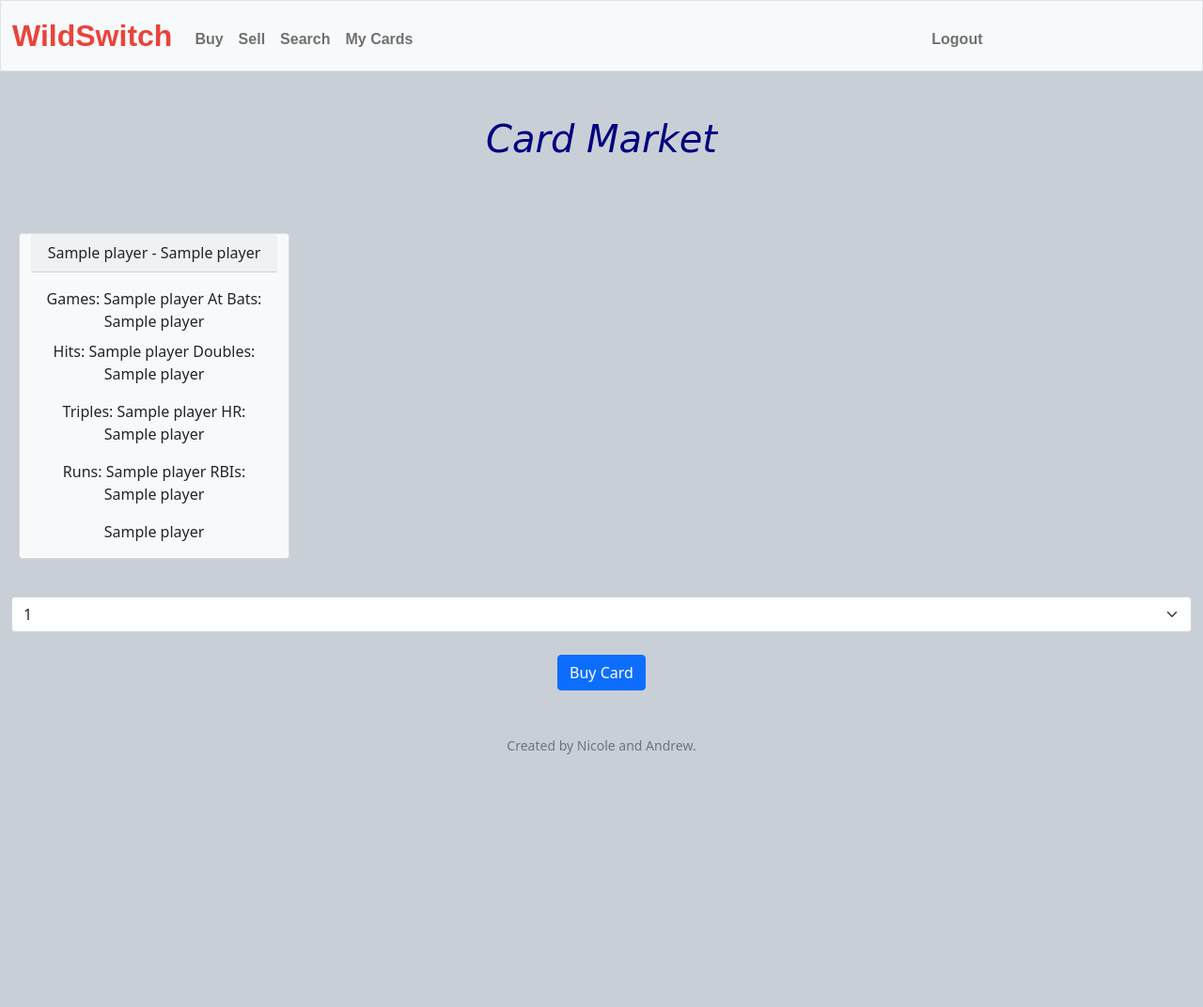
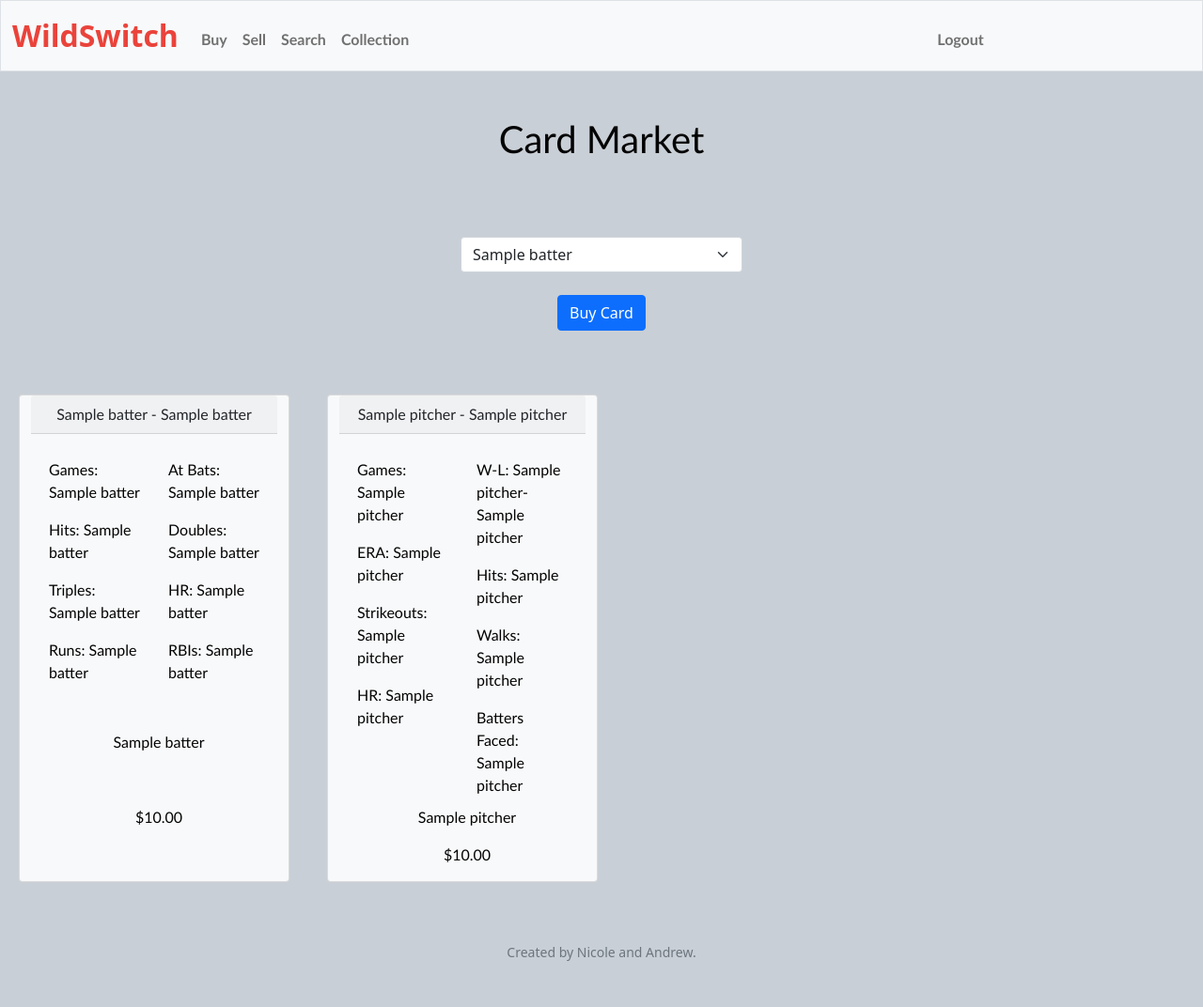
Before and after one commit to snpierce/wildswitch, a Flask app: template templates/buy.html in a window 1280 px wide. Shown: the whole page at 94% size. Before the commit the page ends 803 px from the top, so only its background shows below. Run offline with Flask 2, Linux system fonts and the light colour scheme; the template is opened without the code that fills it: most values are stand-ins (such as "Sample title", 1, 10 or a date in 2020).

Commit message:
checkpoint

```diff
--- a/app.py
+++ b/app.py
@@ -78,7 +78,8 @@ def buy():
              return redirect("/mycards")
 
     else:
-        players = []
+        batters = []
+        pitchers = []
 
         cur.execute("SELECT playerID, year, position FROM Market")
         market = list(cur.fetchall())
@@ -86,12 +87,12 @@ def buy():
         for i in range(len(market)):
             if market[i][2] == 1:
                 cur.execute("SELECT * FROM Batting WHERE playerID = ? AND yearID = ?", (market[i][0], market[i][1],))
-                players.append(cur.fetchone())
+                batters.append(cur.fetchone())
             else:
                 cur.execute("SELECT * FROM Pitching WHERE playerID = ? AND yearID = ?", (market[i][0], market[i][1],))
-                players.append(cur.fetchone())
+                pitchers.append(cur.fetchone())
 
-        return render_template("buy.html", players=players)
+        return render_template("buy.html", batters=batters, pitchers=pitchers)
 
 @app.route("/mycards", methods=["GET", "POST"])
 @login_required
--- a/static/styles.css
+++ b/static/styles.css
@@ -22,9 +22,11 @@ nav .navbar-brand .green
     color: #2e944b;
 }
 
-card {
-    margin-left: 20px;
-    margin-right: 20px;
+card, p, card-header {
+    margin-left: 5px;
+    margin-right: 5px;
+    color: rgb(3, 3, 3);
+    font-family: "Optima", sans-serif;
 }
 
 .type {
@@ -37,10 +39,9 @@ card {
     color: blue;
 }
 
-h1 {
-    color: navy;
-    font-style: italic;
-    font-family: "Lobster", cursive;;
+h1, card-text, h2, li {
+    color: rgb(3, 3, 3);
+    font-family: "Optima", sans-serif;
 }
 
 body {
@@ -59,8 +60,6 @@ ul {
     text-align: center;
     list-style-position: inside;
     color: black;
-    font-weight: bold;
-    font-family: fantasy;
     height: 30%;
     padding-right: 20%;
     padding-left: 20%;
@@ -71,5 +70,19 @@ a {
     list-style-position: inside;
     color: black;
     font-weight: bold;
-    font-family: fantasy;
 }
+
+.row {
+    display: flex;
+}
+
+.column {
+    flex: 50%;
+    padding: 10px;
+    text-align: left;
+}
+
+.form-select {
+    width: 300px;
+    margin: auto;
+}
--- a/templates/buy.html
+++ b/templates/buy.html
@@ -6,34 +6,66 @@
 
 {% block main %}
 <h1>Card Market</h1><br><br>
+<form action="/buy" method="post">
+  <br>
+  <select class="form-select col-xs-2" name="buy">
+          <option value=0>{{ batters[0][2] }}</option>
+          <option value=1>{{ batters[1][2] }}</option>
+          <option value=2>{{ batters[2][2] }}</option>
+          <option value=3>{{ batters[3][2] }}</option>
+          <option value=4>{{ pitchers[0][2] }}</option>
+          <option value=5>{{ pitchers[1][2] }}</option>
+          <option value=6>{{ pitchers[2][2] }}</option>
+          <option value=7>{{ pitchers[3][2] }}</option>
+  </select>
+  <br>
+<button class="btn btn-primary" type="submit" >Buy Card</button>
+</form>
+<br> <br>
 <div class="row">
-    {% for player in players %}
+    {% for batter in batters %}
     <div class="card bg-light mb-3" style="max-width: 18rem; margin: 20px;">
-        <div class="card-header">{{ player[16] }} - {{ player[1] }}</div>
-        <div class="card-body">
-        <p class="card-title">Games: {{ player[5] }} At Bats: {{ player[6] }}</p>
-        <p class="card-text">Hits: {{ player[8] }} Doubles: {{ player[9] }}</p>
-        <p class="card-text">Triples: {{ player[10] }} HR: {{ player[11] }}</p>
-        <p class="card-text">Runs: {{ player[7] }} RBIs: {{ player[12] }}</p>
-        <p class="card-text"> {{ player[17] }}</p>
+        <div class="card-header" style="font-family: 'Optima', sans-serif;">{{ batter[2] }} - {{ batter[1] }}</div>
+        <div class="card-body row">
+          <div class="column">
+            <p class="card-text">Games: {{ batter[5] }}  </p>
+            <p class="card-text">Hits: {{ batter[8] }}  </p>
+            <p class="card-text">Triples: {{ batter[10] }}  </p>
+            <p class="card-text">Runs: {{ batter[7] }}  </p>
+          </div>
+          <div class="column">
+            <p class="card-text">At Bats: {{ batter[6] }}</p>
+            <p class="card-text">Doubles: {{ batter[9] }}</p>
+            <p class="card-text">HR: {{ batter[11] }}</p>
+            <p class="card-text">RBIs: {{ batter[12] }}</p>
+          </div>
+          <p class="card-text">{{ batter[17] }}</p>
+          <p class="card-text">{{ batter[18] | usd }}</p>
         </div>
     </div>
+    <br> <br>
+  {% endfor %}
+  {% for pitcher in pitchers %}
+  <div class="card bg-light mb-3" style="max-width: 18rem; margin: 20px;">
+    <div class="card-header" style="font-family: 'Optima', sans-serif;">{{ pitcher[2] }} - {{ pitcher[1] }}</div>
+    <div class="card-body row">
+      <div class="column">
+        <p class="card-text">Games: {{ pitcher[7] }}  </p>
+        <p class="card-text">ERA: {{ pitcher[17] }}  </p>
+        <p class="card-text">Strikeouts: {{ pitcher[16] }}  </p>
+        <p class="card-text">HR: {{ pitcher[13] }}  </p>
+      </div>
+      <div class="column">
+        <p class="card-text">W-L: {{ pitcher[5] }}-{{ pitcher[6] }}</p>
+        <p class="card-text">Hits: {{ pitcher[12] }}</p>
+        <p class="card-text">Walks: {{ pitcher[14] }}</p>
+        <p class="card-text">Batters Faced: {{ pitcher[20] }}</p>
+      </div>
+      <p class="card-text">{{ pitcher[23] }}</p>
+      <p class="card-text">{{ pitcher[24] | usd }}</p>
+    </div>
+  </div>
   <br> <br>
   {% endfor %}
 </div>
-<form action="/buy" method="post">
-        <br>
-        <select class="form-select col-xs-2" name="buy">
-                <option value=0>{{ players[0][0] }}</option>
-                <option value=1>{{ players[1][0] }}</option>
-                <option value=2>{{ players[2][0] }}</option>
-                <option value=3>{{ players[3][0] }}</option>
-                <option value=4>{{ players[4][0] }}</option>
-                <option value=5>{{ players[5][0] }}</option>
-                <option value=6>{{ players[6][0] }}</option>
-                <option value=7>{{ players[7][0] }}</option>
-        </select>
-        <br>
-    <button class="btn btn-primary" type="submit" >Buy Card</button>
-</form>
 {% endblock %}
--- a/templates/index.html
+++ b/templates/index.html
@@ -7,7 +7,7 @@
 {% block main %}
     <h1>FUNCTIONALITY</h1>
     <br>
-    <P> Wild Switch is a website that intends to create an online
+    <p> Wild Switch is a website that intends to create an online
         baseball-card-trading platform. The site allows the user to
         collect their cards through a combination of luck and craftiness.
         Every user is randomly assigned cards when they join the site. From
@@ -17,7 +17,7 @@
         cards, either back to the market for a fraction of the going rate, or
         to put them on the market. Users can also look at other "teams" to see
         how they stack up.
-    </P>
+    </p>
     <br>
     <h1>RULES</h1>
     <br>
--- a/templates/layout.html
+++ b/templates/layout.html
@@ -34,7 +34,7 @@
                             <li class="nav-item"><a class="nav-link" href="/buy">Buy</a></li>
                             <li class="nav-item"><a class="nav-link" href="/sell">Sell</a></li>
                             <li class="nav-item"><a class="nav-link" href="/search">Search</a></li>
-                            <li class="nav-item"><a class="nav-link" href="/mycards">My Cards</a></li>
+                            <li class="nav-item"><a class="nav-link" href="/mycards">Collection</a></li>
                         </ul>
                         <ul class="navbar-nav ms-auto mt-2">
                             <li class="nav-item"><a class="nav-link" href="/logout">Logout</a></li>
--- a/templates/mycards.html
+++ b/templates/mycards.html
@@ -45,7 +45,7 @@ WHERE username = ?”, session{“user_id”]) -->
     <br><br>
     {% endfor %}
 
-<h3>Pitchers</h3>
+<h2>Pitchers</h2>
 <div class="row">
 <!--for loop pitchers should loop thru these elements
 SELECT * FROM Pitching
```
Also changed, not shown: 5 other files.
